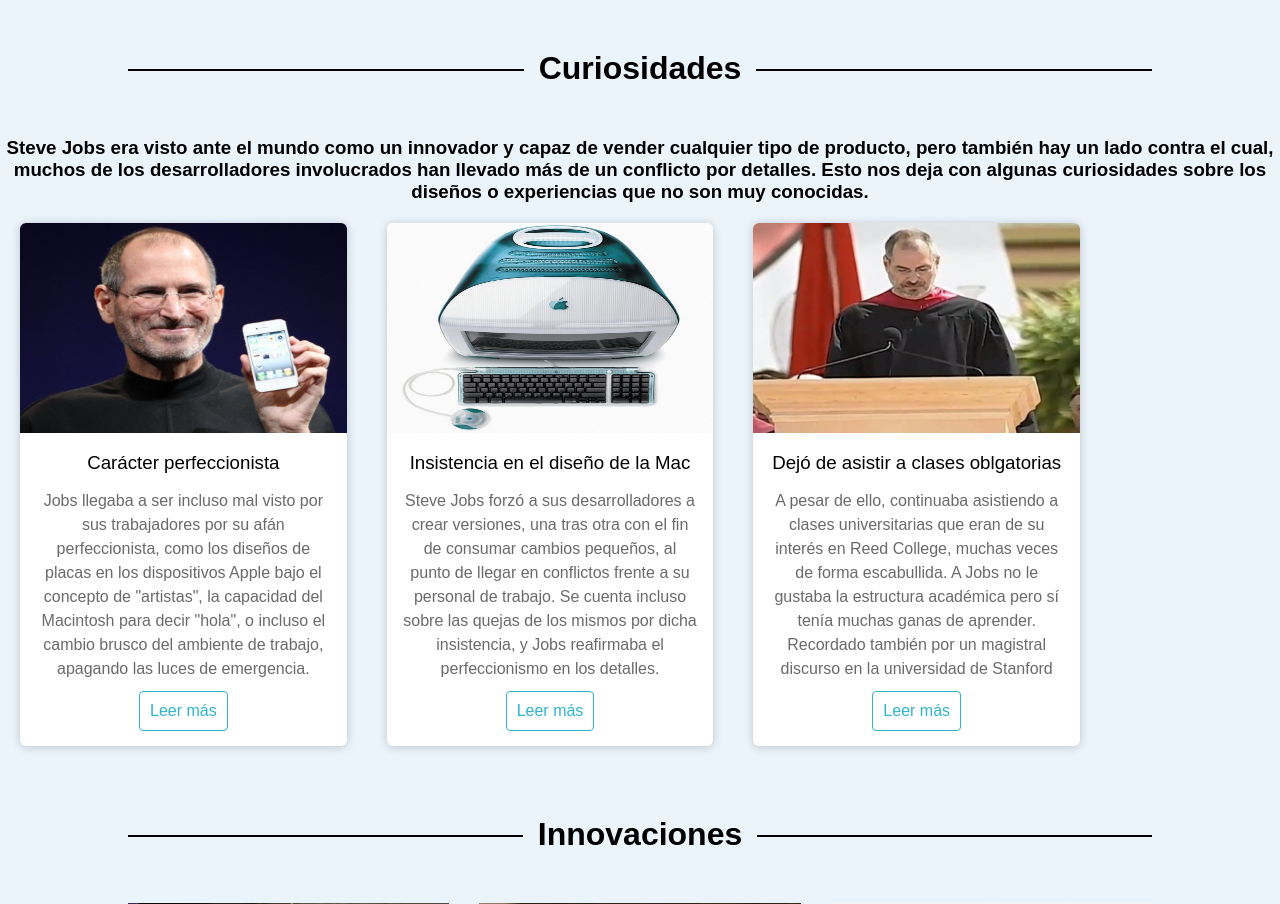
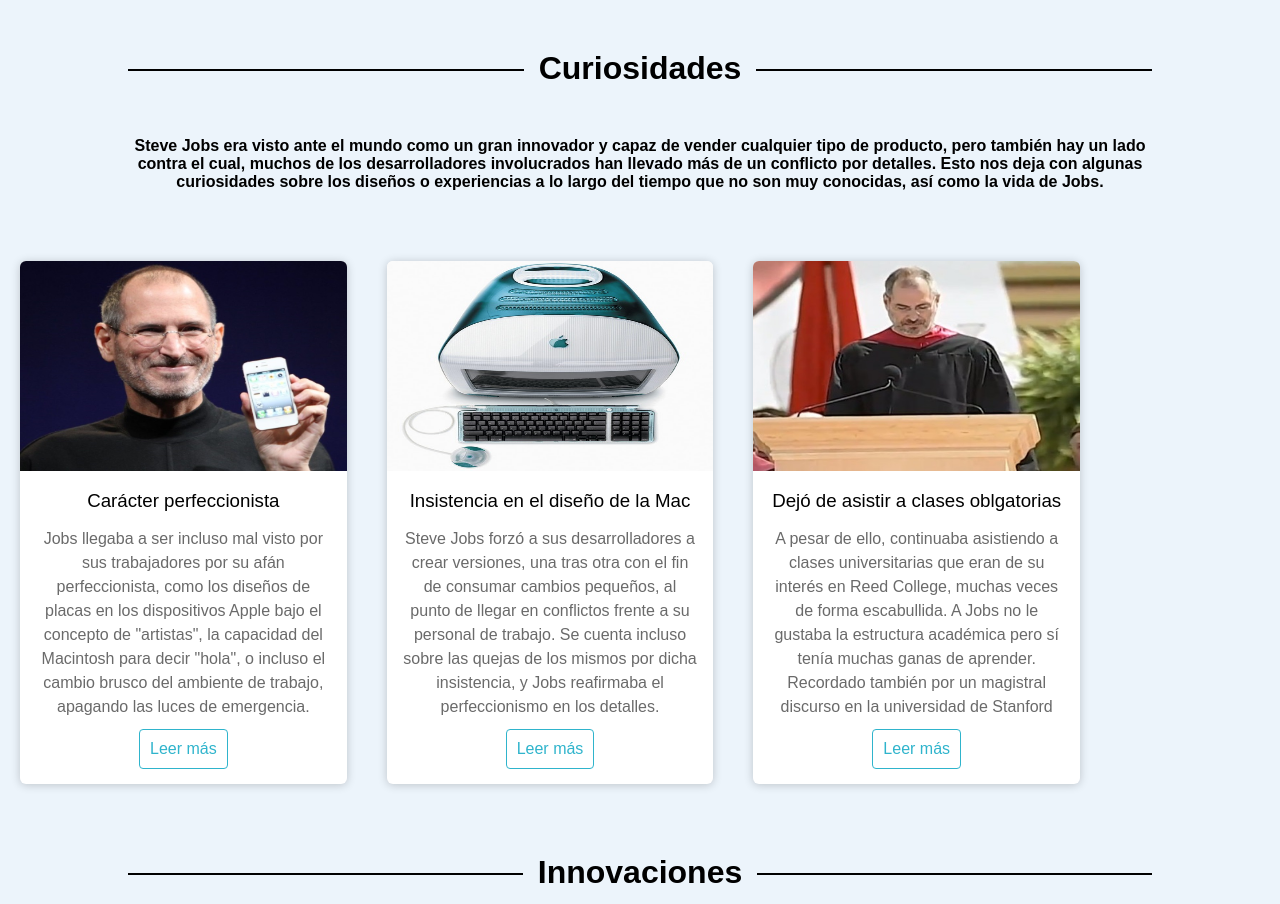
Before and after one commit to miguelmaguina/PROYECTO_DSW, a PHP site: page /biografia2.html in a window 1280 px wide. Shown: the top 904 px of the page. Run offline with PHP 8.4, Linux system fonts and the light colour scheme.

Commit message:
biografia2.html modificado

```diff
--- a/Tarea2/biografia2.html
+++ b/Tarea2/biografia2.html
@@ -10,9 +10,9 @@
 <body>
     <!--Curiosidades por capricho-->
     <h1><span>Curiosidades</span></h1>
-    <h3 style="text-align: center;">Steve Jobs era visto ante el mundo como un innovador y capaz de vender cualquier tipo de producto, pero también hay un lado
+    <h4>Steve Jobs era visto ante el mundo como un gran innovador y capaz de vender cualquier tipo de producto, pero también hay un lado
     contra el cual, muchos de los desarrolladores involucrados han llevado más de un conflicto por detalles. Esto nos deja con algunas curiosidades sobre los
-    diseños o experiencias que no son muy conocidas.</h3>
+    diseños o experiencias a lo largo del tiempo que no son muy conocidas, así como la vida de Jobs.</h4>
     <div class="container">
         <div class="card">
             <figure>
--- a/Tarea2/stylesb2.css
+++ b/Tarea2/stylesb2.css
@@ -10,6 +10,8 @@
     width: 100%;
     display: flex;
     max-width: 1100px;
+    justify-content: center;
+    align-items: center;
 }
 
 .card{
@@ -21,8 +23,6 @@
     box-shadow: 0px 1px 10px rgba(0,0,0,0.2);
     cursor: default;
     transition: all 400ms ease;
-    align-items: center;
-    justify-content: center;
 }
 
 .card:hover{
@@ -68,6 +68,13 @@
 
 /*--------------------- INNOVACIONES -------------------*/
 h1{
+    text-align: center;
+    position: relative;
+    width: 80%;
+    margin: 50px auto;
+}
+
+h4{
     text-align: center;
     position: relative;
     width: 80%;
```
